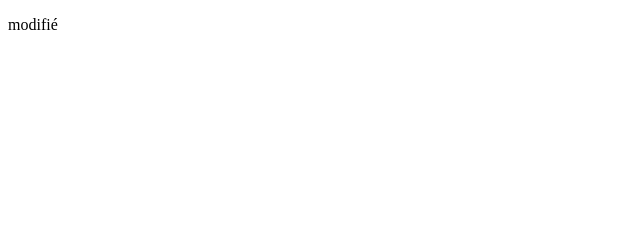
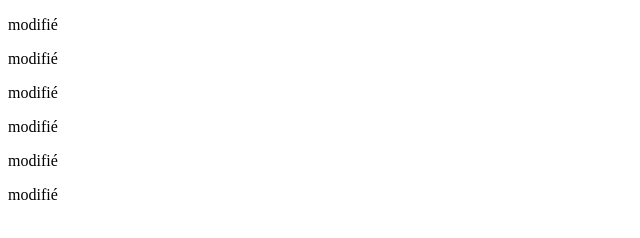
Before and after one commit to damienboiteux/projet1, a plain HTML site: page pages/exercice-2.html in a window 1280 px wide. Shown: the whole page, without its empty margins (0-640 px from the left). Drawn offline with Linux system fonts and the light colour scheme.

Commit message:
Ajout 2 !

```diff
--- a/pages/exercice-2.html
+++ b/pages/exercice-2.html
@@ -7,5 +7,10 @@
 </head>
 <body>
     <p>modifié</p>
+    <p>modifié</p>
+    <p>modifié</p>
+    <p>modifié</p>
+    <p>modifié</p>
+    <p>modifié</p>
 </body>
 </html>
```
